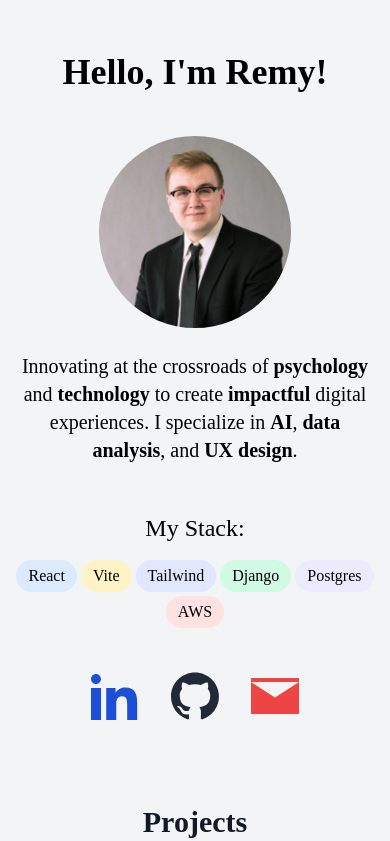
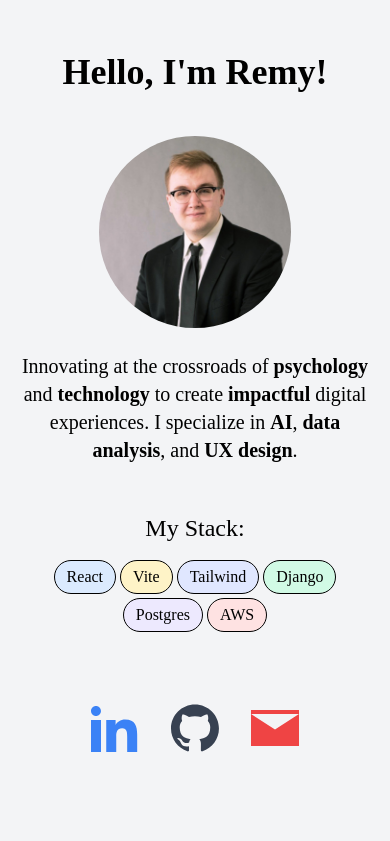
Before and after one commit to remysedlak/portfolio, a React (Vite) app: page / in a window 390 px wide. Shown: the top 841 px of the page. Built offline with nearby package versions, Linux system fonts and the light colour scheme; a web font is replaced by a local one.

Commit message:
Enhance styling in Intro and PortfolioItem components; add borders to stack items and improve link presentation for better visibility and user experience

```diff
--- a/src/components/Intro.jsx
+++ b/src/components/Intro.jsx
@@ -35,17 +35,17 @@ return (
                 <div className="flex flex-col h-8 items-center my-12 sm:mb-6">
                     <p className="text-2xl">My Stack:</p>
                     <div className="text-md lg:text-lg flex flex-wrap sm:flex-row md:flex-row lg:flex-row justify-center my-4 gap-x-1 gap-y-1 lg:gap-x-3 lg:gap-y-3">
-                        <span className="px-3 py-1 bg-blue-100 text-black rounded-full font-medium">React</span>
-                        <span className="px-3 py-1 bg-yellow-100 text-black rounded-full font-medium">Vite</span>
-                        <span className="px-3 py-1 bg-indigo-100 text-black rounded-full font-medium">Tailwind</span>
-                        <span className="px-3 py-1 bg-green-100 text-black rounded-full font-medium">Django</span>
-                        <span className="px-3 py-1 bg-purple-100 text-black rounded-full font-medium">Postgres</span>
-                        <span className="px-3 py-1 bg-red-100 text-black rounded-full font-medium">AWS</span>
+                        <span className="border border-black px-3 py-1 bg-blue-100 text-black rounded-full font-medium">React</span>
+                        <span className="border border-black px-3 py-1 bg-yellow-100 text-black rounded-full font-medium">Vite</span>
+                        <span className="border border-black px-3 py-1 bg-indigo-100 text-black rounded-full font-medium">Tailwind</span>
+                        <span className="border border-black px-3 py-1 bg-green-100 text-black rounded-full font-medium">Django</span>
+                        <span className="border border-black px-3 py-1 bg-purple-100 text-black rounded-full font-medium">Postgres</span>
+                        <span className="border border-black px-3 py-1 bg-red-100 text-black rounded-full font-medium">AWS</span>
                     </div>
                 </div>
             </div>
         </div>
-        <div className="sm:hidden block flex flex-row space-x-8 py-8 mt-8 items-center justify-center">
+        <div className="sm:hidden block flex flex-row space-x-8 py-8 mt-16 items-center justify-center ">
             <a
                 href="https://www.linkedin.com/in/remysedlak/"
                 target="_blank"
@@ -57,7 +57,7 @@ return (
                     width="48"
                     height="48"
                     fill="currentColor"
-                    className="text-blue-700 hover:text-blue-500 transition-colors duration-200 max-w-full"
+                    className="text-blue-500 hover:text-blue-700 transition-colors duration-200 max-w-full "
                     viewBox="0 0 24 24"
                     title="LinkedIn"
                 >
@@ -75,7 +75,7 @@ return (
                     width="48"
                     height="48"
                     fill="currentColor"
-                    className="text-gray-800 hover:text-blue-500 transition-colors duration-200"
+                    className="text-gray-700 hover:text-yellow-500 transition-colors duration-200"
                     viewBox="0 0 24 24"
                     title="GitHub Link"
                 >
@@ -93,7 +93,7 @@ return (
                     width="48"
                     height="48"
                     fill="currentColor"
-                    className="text-red-500 hover:text-blue-500 transition-colors duration-200"
+                    className="text-red-500 hover:text-red-700 transition-colors duration-200"
                     viewBox="0 0 24 24"
                     title="Email"
                 >
--- a/src/components/PortfolioItem.jsx
+++ b/src/components/PortfolioItem.jsx
@@ -20,9 +20,11 @@ function PortfolioItem({ imgUrl, title, stack, link, desc }) {
             <div className="absolute inset-0 bg-gray-200 bg-opacity-100 opacity-0 group-hover:opacity-100 transition-opacity duration-300 flex flex-col items-center text-gray-900 text-center">
                 <div className="flex flex-col h-full w-full px-2">
                     <div className="items-center my-1">
-                        <a href={link}>
-                            <h3 className="text-xl font-semibold underline text-blue-600 hover:text-blue-400 border ">{title}</h3>
-                        </a>
+                        <h3 className="text-xl font-semibold underline border">
+                            <a href={link} className="mx-auto text-blue-700 hover:text-blue-500">
+                                {title}
+                            </a>
+                        </h3>
                     </div>
                     <div className="flex-grow">
                         <p className="text-sm lg:text-sm text-gray-900">
```
